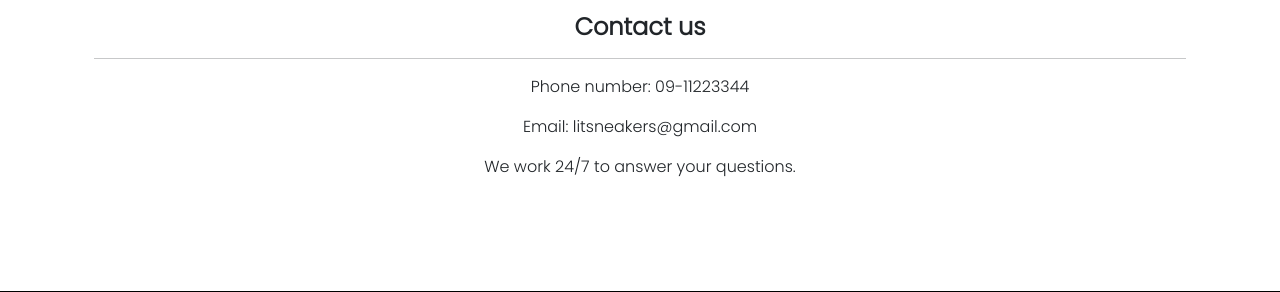
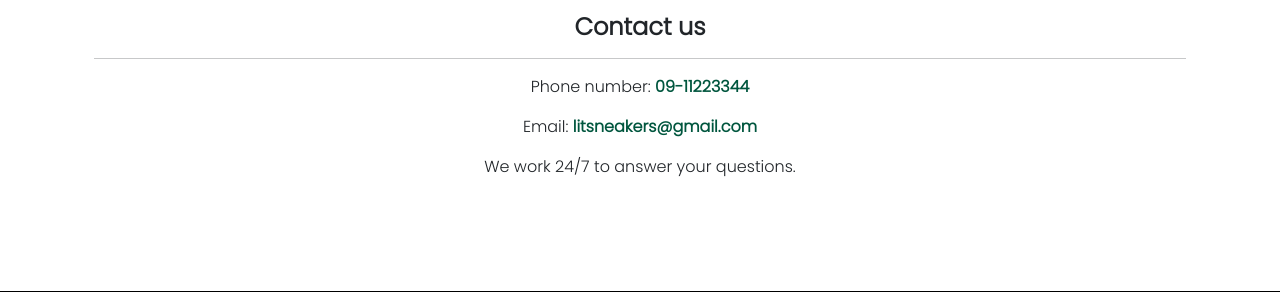
Before and after one commit to ACKthenovice/Lit-Sneakers-and-Casual-Wear-e-commerce-website, a PHP site: page /pages/contact.html in a window 1280 px wide. Shown: the part 131-423 px from the top of the page. Run offline with PHP 8.4, Linux system fonts and the light colour scheme; some libraries are stand-ins or nearby versions.

Commit message:
Update style.css

```diff
--- a/css/style.css
+++ b/css/style.css
@@ -404,3 +404,9 @@ th:first-child{
     color: #FDEFEF;
     background-color: #000;
 }
+
+
+#contact span{
+    color: #00563e;
+    font-weight: bold;
+}
```
